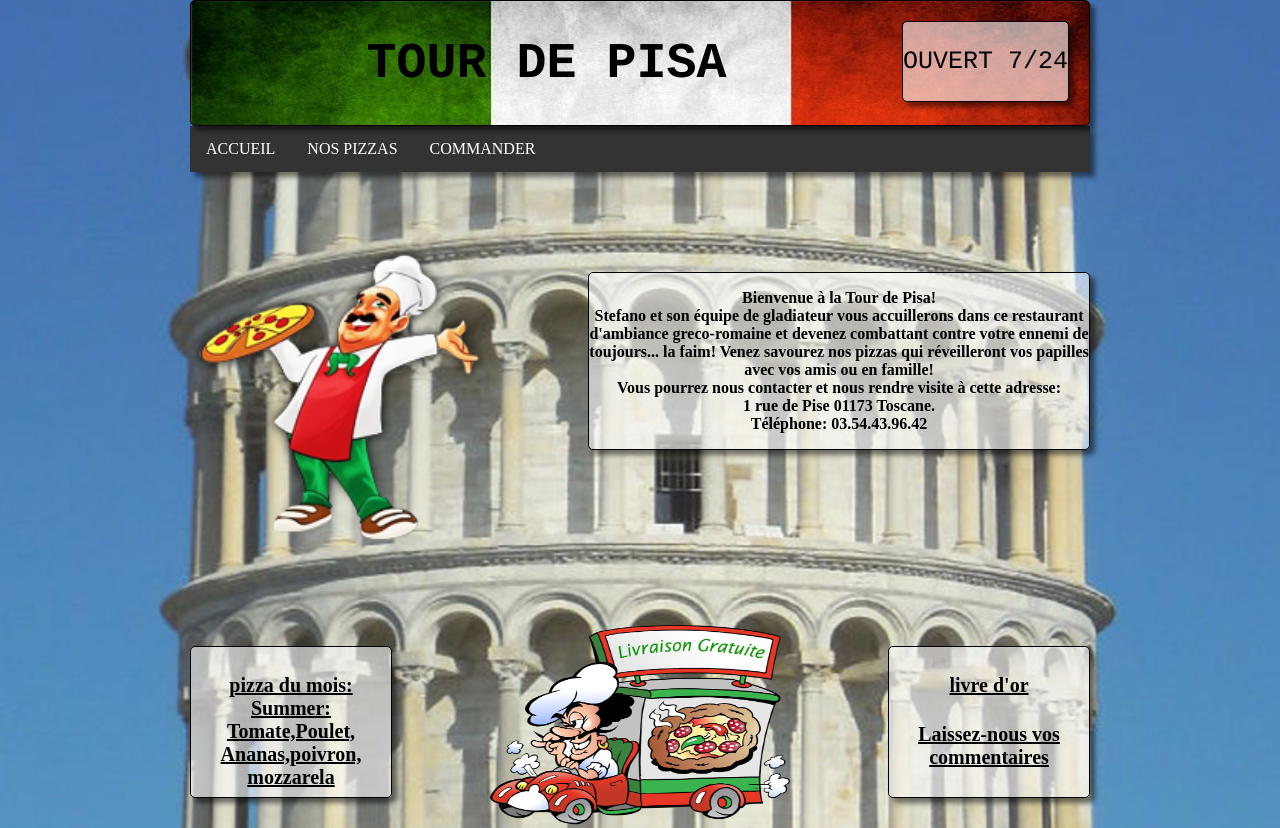
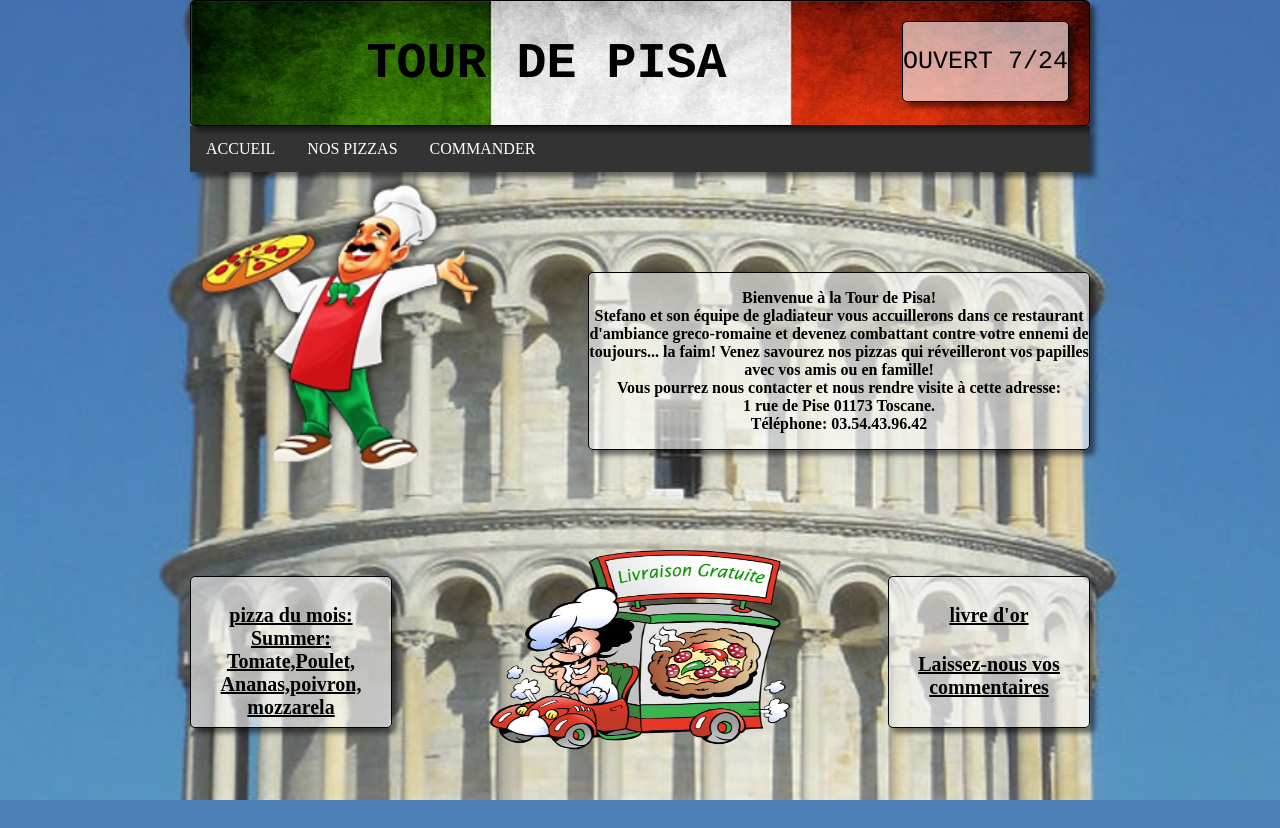
Before and after one commit to Audrey88/pizza, a PHP site: page / in a window 1280 px wide. After the commit the page ends 800 px from the top, so only its background shows below. Run offline with PHP 8.4, Linux system fonts and the light colour scheme.

Commit message:
finalisation index

```diff
--- a/css.css
+++ b/css.css
@@ -106,14 +106,14 @@ li a:hover {
 
 }
 
-#stefano{ margin-top: 70px;
+#stefano{ margin-top: 0px;
 		display: inline;
 		float:left;
 
 }
 
 #livraison{ position: relative;
-	bottom:-175px;
+	bottom:-100px;
 		display: inline;
 		float:center;
 		}
```
